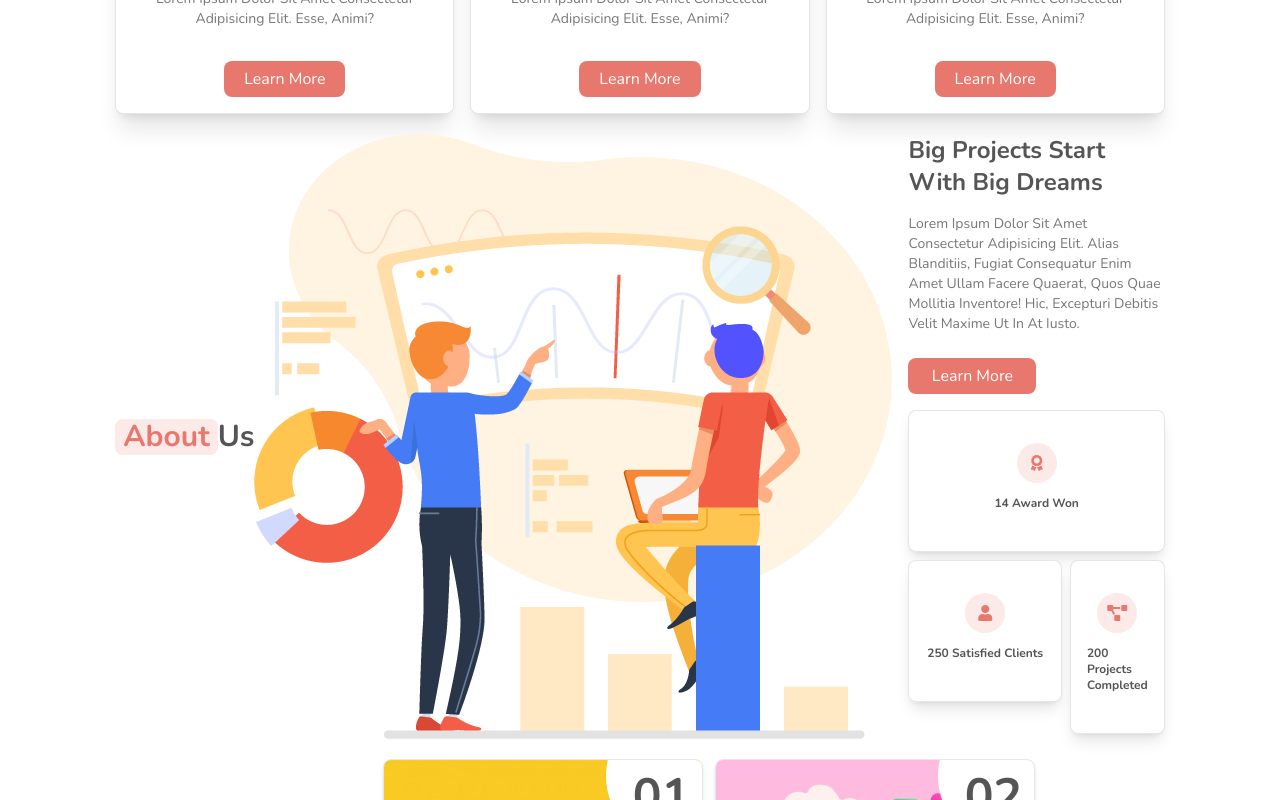
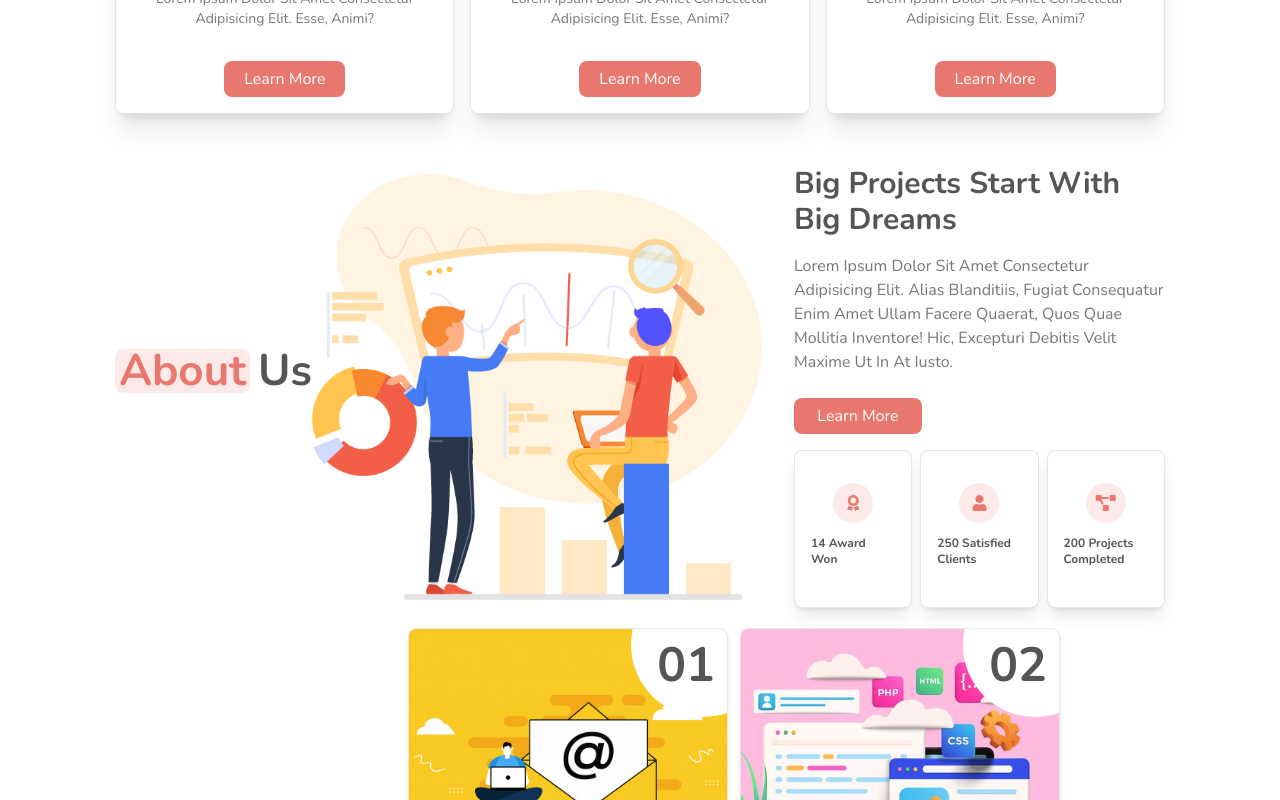
Before and after one commit to Kevin-AC/Marketo, a React (Vite) app: page / in a window 1280 px wide. Shown: the part 1260-2060 px from the top of the page. Built offline with nearby package versions, Linux system fonts and the light colour scheme.

Commit message:
About pc view

```diff
--- a/src/Components/Title.jsx
+++ b/src/Components/Title.jsx
@@ -1,8 +1,8 @@
 // eslint-disable-next-line react/prop-types
 function Title ({ title, span, style }) {
   return (
-    <h1 className={`text-3xl font-semibold text-black my-4  ${style}`}>{title}
-    <span className='text-mainColor bg-bg px-2 rounded-lg'>{span}</span>
+    <h1 className={`text-3xl lg:text-[44px] font-semibold text-black my-4 items-center gap-2 ${style}`}>{title}
+    <span className='text-mainColor bg-bg p-1 rounded-lg'>{span}</span>
     </h1>
   )
 }
--- a/src/Pages/About.jsx
+++ b/src/Pages/About.jsx
@@ -5,32 +5,30 @@ import Title from '../Components/Title'
 function About () {
   return (
     <section>
-      <Title title='Us' span='About' style='flex flex-row-reverse ' />
-      <div className='flex flex-col lg:flex-row gap-4'>
-        <img src="/assets/about-img.png" alt="about ilustration" />
+      <Title title='Us' span='About' style='flex flex-row-reverse  ' />
+      <div className='flex flex-col items-center mt-8 sm:flex-row gap-4 lg:gap-8'>
+        <img className='w-auto sm:w-96 lg:w-[450px]' src="/assets/about-img.png" alt="about ilustration" />
         <div className='flex flex-col gap-4'>
-          <h3 className='text-black font-semibold text-2xl'>big projects start with big dreams</h3>
-          <p className='text-left text-sm text-lightColor'>Lorem ipsum dolor sit amet consectetur adipisicing elit. Alias blanditiis, fugiat consequatur enim amet ullam facere quaerat, quos quae mollitia inventore! Hic, excepturi debitis velit maxime ut in at iusto.</p>
+          <h3 className='text-black font-semibold text-2xl lg:text-3xl'>big projects start with big dreams</h3>
+          <p className='text-left text-sm text-lightColor lg:text-base'>Lorem ipsum dolor sit amet consectetur adipisicing elit. Alias blanditiis, fugiat consequatur enim amet ullam facere quaerat, quos quae mollitia inventore! Hic, excepturi debitis velit maxime ut in at iusto.</p>
           <Button text='Learn More' style='w-32' />
-         <div className='flex flex-wrap gap-2 '>
-            <div className='flex-auto'>
+         <div className='w-full grid grid-cols-2 sm:grid-cols-3  gap-2'>
               <Card
                 icon='fas fa-award'
                 title='14 Award Won'
                 styleT='text-xs' />
-            </div>
-            <div className='flex-auto'>
+
               <Card
                 icon='fas fa-user'
                 title='250 satisfied clients'
                 styleT='text-xs' />
-            </div>
-            <div className='flex-1'>
+
+            <div className='col-span-3 sm:col-auto'>
               <Card
                 icon='fas fa-project-diagram'
                 title='200 projects completed'
                 styleT='text-xs' />
-           </div>
+             </div>
          </div>
         </div>
       </div>
```
